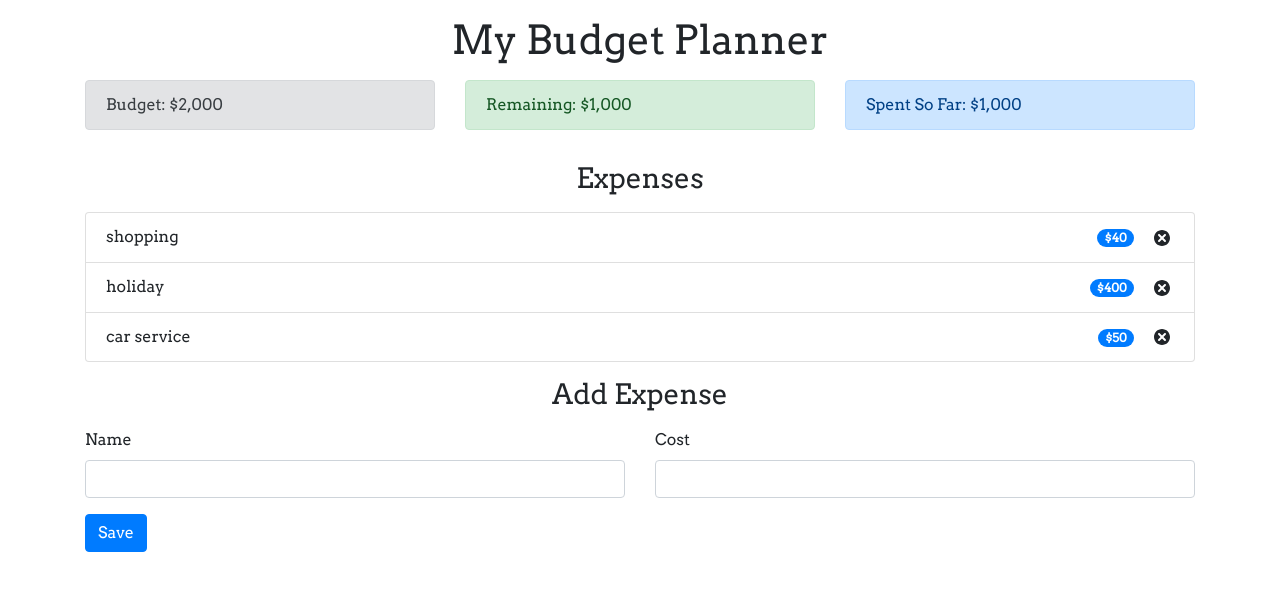
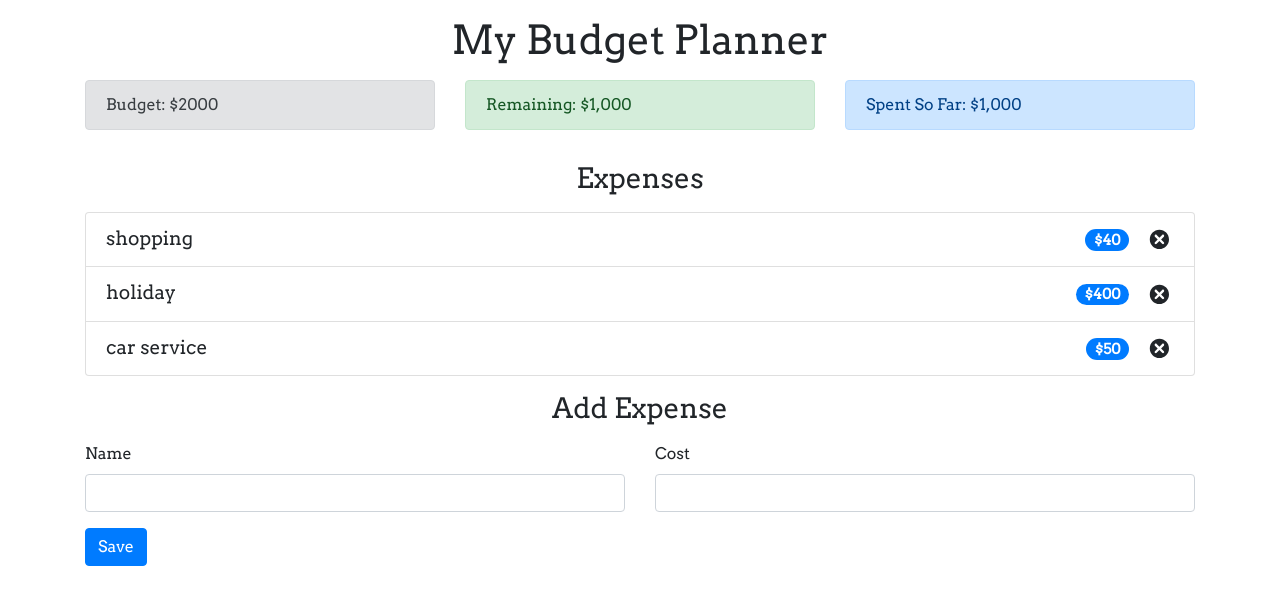
Before and after one commit to crumler/react-budget-tracker, a React (Create React App) app: page / in a window 1280 px wide. Shown: the top 604 px of the page. Built offline with nearby package versions, Linux system fonts and the light colour scheme.

Commit message:
3/14 morning update

```diff
--- a/src/App.js
+++ b/src/App.js
@@ -4,11 +4,13 @@ import ExpenseTotal from './components/ExpenseTotal';
 import Remaining from './components/Remaining';
 import ExpenseList from './components/ExpenseList';
 import AddExpenseForm from './components/AddExpenseForm';
+import { AppProvider } from './context/AppContext';
 
 import './App.css';
 
 function App() {
   return (
+    <AppProvider>
     <div className="container">
       <h1 className="mt-3 text-center">My Budget Planner</h1>
       <div className="row mt-3">
@@ -35,6 +37,7 @@ function App() {
         </div>
       </div>
     </div>
+    </AppProvider>
   );
 };
 
--- a/src/components/AddExpenseForm.js
+++ b/src/components/AddExpenseForm.js
@@ -1,8 +1,15 @@
+import { useState } from 'react';
 
 const AddExpenseForm = () => {
+    const [name, setName] = useState('');
+    const [cost, setCost] = useState('');
+
+    const onSubmit = (event) => {
+
+    };
 
     return(
-        <form>
+        <form onSubmit={onSubmit}>
             <div className="row">
                 <div className="col-sm">
                     <label for="name">Name</label>
@@ -11,6 +18,8 @@ const AddExpenseForm = () => {
                         type="text"
                         className="form-control"
                         id="name"
+                        value={name}
+                        onChange={(event) => setName(event.target.value)}
                     >
                     </input>
                 </div>
@@ -21,6 +30,8 @@ const AddExpenseForm = () => {
                         type="text"
                         className="form-control"
                         id="cost"
+                        value={cost}
+                        onChange={(event) => setCost(event.target.value)}
                     ></input>
                 </div>
 
--- a/src/components/Budget.js
+++ b/src/components/Budget.js
@@ -1,8 +1,11 @@
+import { useContext } from 'react';
+import { AppContext } from '../context/AppContext';
 
 const Budget = () => {
+    const { budget } = useContext(AppContext);
     return(
         <div className="alert alert-secondary">
-            <span>Budget: $2,000</span>
+            <span>Budget: ${budget}</span>
         </div>
     );
 };
--- a/src/components/ExpenseList.js
+++ b/src/components/ExpenseList.js
@@ -1,11 +1,9 @@
+import { useContext } from 'react';
 import ExpenseItem from './ExpenseItem';
+import { AppContext } from '../context/AppContext';
 
 const ExpenseList = () => {
-    const expenses = [
-        {id: 12, name: 'shopping', cost: 40},
-        {id: 13, name: 'holiday', cost: 400},
-        {id: 15, name: 'car service', cost: 50}
-    ];
+    const { expenses } = useContext(AppContext);
 
     return(
         <ul className="list-group">
--- /dev/null
+++ b/src/context/AppContext.js
@@ -0,0 +1,35 @@
+import { useReducer, createContext } from 'react';
+
+const AppReducer = (state, action) => {
+	switch (action.type) {
+		default:
+			return state;
+	}
+};
+
+const initialState = {
+	budget: 2000,
+	expenses: [
+		{ id: 12, name: 'shopping', cost: 40 },
+		{ id: 13, name: 'holiday', cost: 400 },
+		{ id: 14, name: 'car service', cost: 50 },
+	],
+};
+
+export const AppContext = createContext();
+
+export const AppProvider = (props) => {
+	const [state, dispatch] = useReducer(AppReducer, initialState);
+
+	return (
+		<AppContext.Provider
+			value={{
+				budget: state.budget,
+				expenses: state.expenses,
+				dispatch,
+			}}
+		>
+			{props.children}
+		</AppContext.Provider>
+	);
+};
--- a/src/index.css
+++ b/src/index.css
@@ -11,3 +11,7 @@ code {
   font-family: source-code-pro, Menlo, Monaco, Consolas, 'Courier New',
     monospace;
 }
+
+li {
+  font-size: 1.2em;
+}
```
